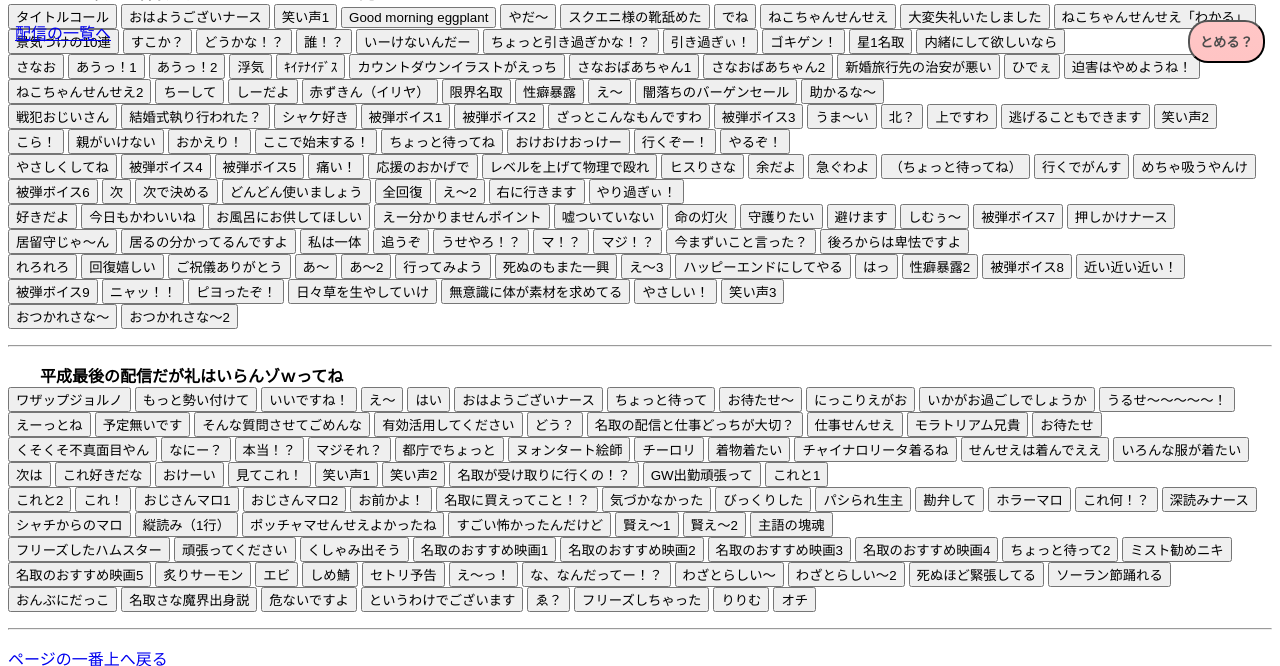
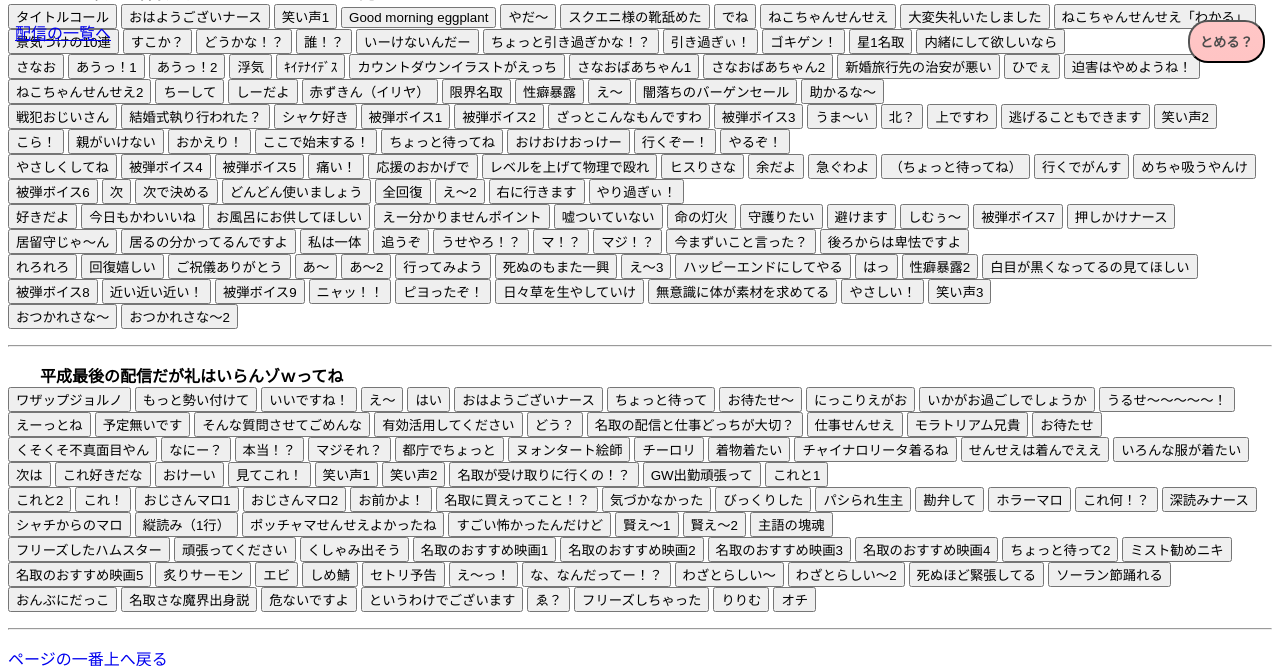
Before and after one commit to sanabutton/sanabutton.github.io, a Jekyll site: the page built from index.html, in a window 1280 px wide and 900 px high, scrolled down 26044 px, cut to the strip 0-666 px from the top of the window. Built offline with Jekyll 4.4.1, drawn with Linux system fonts in a browser that asks for light colours; comment, search, counter and statistics services are not loaded.

Commit message:
add 「名取がグリムエコーズするとこ見てて/白目が黒くなってるの見てほしい」

```diff
--- a/_posts/2019-04-20-チェシャﾀｿ…名取がグリムエコーズするとこ見てて….json
+++ b/_posts/2019-04-20-チェシャﾀｿ…名取がグリムエコーズするとこ見てて….json
@@ -224,6 +224,8 @@ buttons:
       value: はっ
     - file-name: 名取がグリムエコーズするとこ見てて/性癖暴露2
       value: 性癖暴露2
+    - file-name: 名取がグリムエコーズするとこ見てて/白目が黒くなってるの見てほしい
+      value: 白目が黒くなってるの見てほしい
     - file-name: 名取がグリムエコーズするとこ見てて/被弾ボイス8
       value: 被弾ボイス8
     - file-name: 名取がグリムエコーズするとこ見てて/近い近い近い！
```
